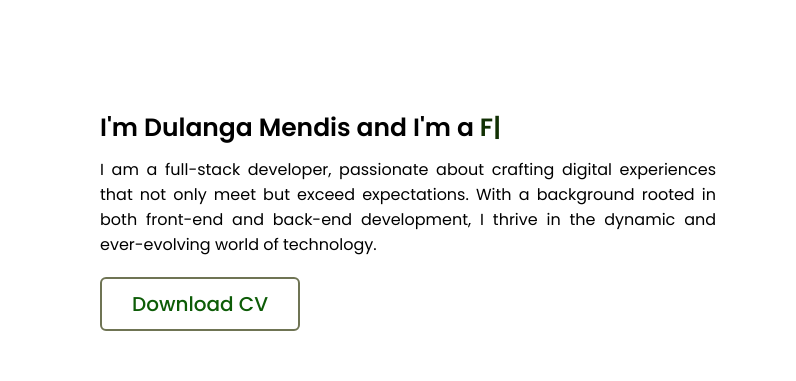
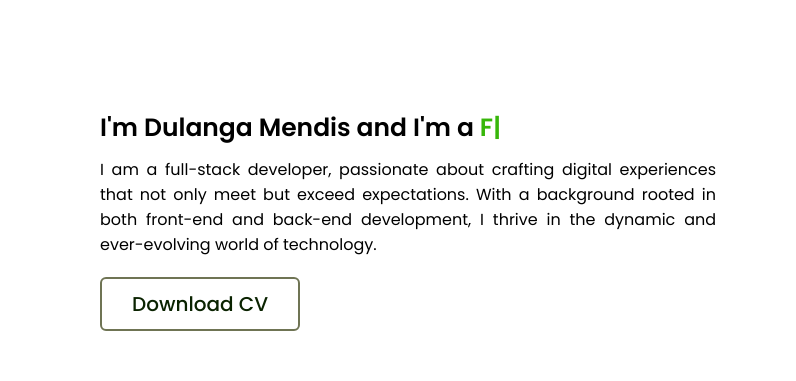
Before and after one commit to DulangaMendis/my-peronal-portfolio, a plain HTML site: page index.html in a window 1280 px wide. In both pictures the pointer is over the link "Download CV". Shown: the part 1010-1391 px from the top of the page, 484-1280 px from the left. Drawn offline with nearby package versions, Linux system fonts and the light colour scheme.

Commit message:
change about.content.text.colur

```diff
--- a/style.css
+++ b/style.css
@@ -235,7 +235,7 @@ section .title::after{
     margin-bottom: 10px;
 }
 .about .about-content .right .text span{
-    color: rgb(17, 48, 3);
+    color: rgb(55, 182, 10);
 }
 .about .about-content .right p{
     text-align: justify;
@@ -253,7 +253,7 @@ section .title::after{
     transition: all 0.3s ease;
 }
 .about .about-content .right a:hover{
-    color: rgb(13, 92, 7);
+    color: rgb(10, 35, 0);
     background: none;
 }
 
```
